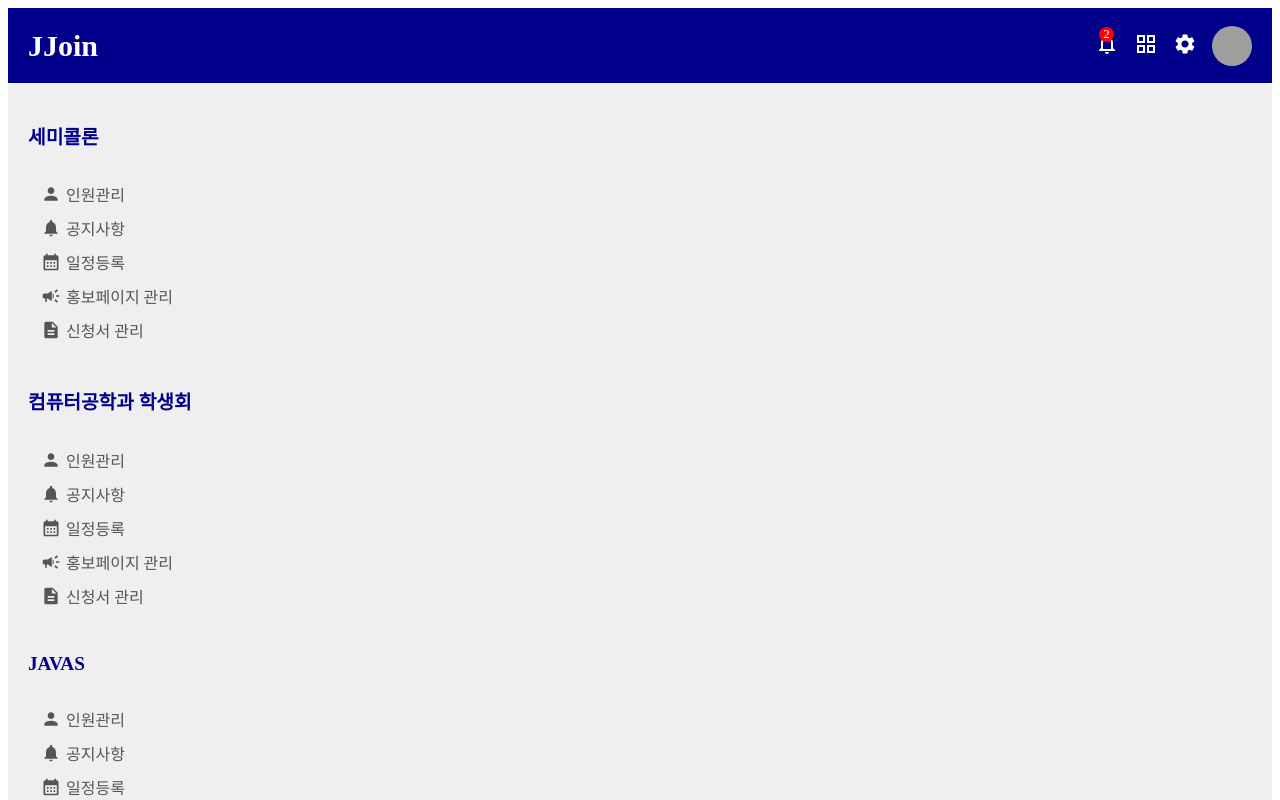
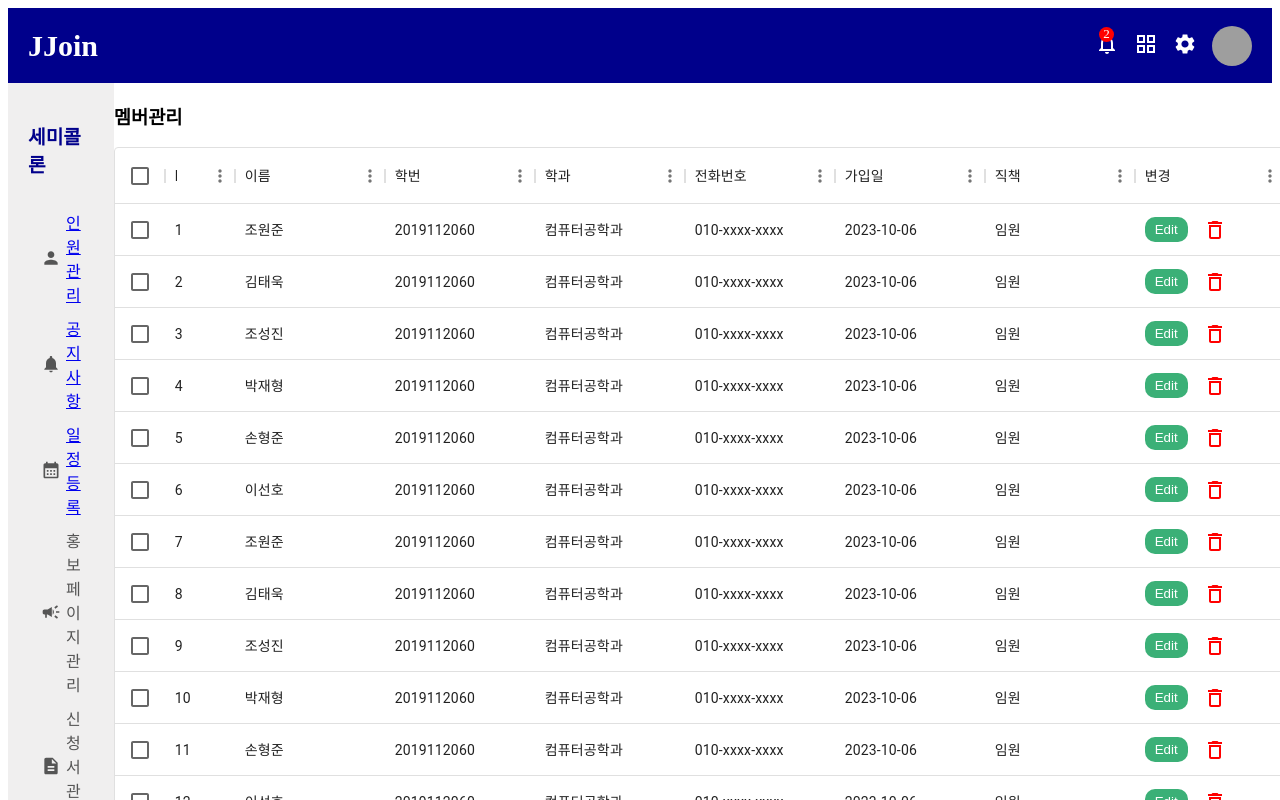
Before and after one commit to In-lyeog-sa-mu-so/jjoin-web, a React (Create React App) app: page /users in a window 1280 px wide. Shown: the top 800 px of the page. Built offline with nearby package versions, Linux system fonts and the light colour scheme; grey boxes are pictures that could not be loaded.

Commit message:
feat: 공지사항, 캘린더, 인원관리 추가

```diff
--- a/package.json
+++ b/package.json
@@ -7,11 +7,14 @@
     "@emotion/styled": "^11.11.0",
     "@mui/icons-material": "^5.14.16",
     "@mui/material": "^5.14.16",
+    "@mui/x-data-grid": "^6.18.0",
     "@testing-library/jest-dom": "^5.14.1",
     "@testing-library/react": "^13.0.0",
     "@testing-library/user-event": "^13.2.1",
     "axios": "^1.6.0",
+    "moment": "^2.29.4",
     "react": "^18.2.0",
+    "react-calendar": "^4.6.1",
     "react-dom": "^18.2.0",
     "react-router-dom": "^6.18.0",
     "react-scripts": "5.0.1",
--- a/src/App.js
+++ b/src/App.js
@@ -2,6 +2,13 @@ import React from "react";
 import './App.css';
 import Sidebar from "./components/sidebar/Sidebar";
 import Topbar from "./components/topbar/Topbar"
+import NoticeListPage from "./pages/Notice/NoticeList/NoticeListPage"
+import NoticeReadPage from "./pages/Notice/NoticeReadPage";
+import NoticeWritePage from "./pages/Notice/NoticeWritePage";
+import NoticeUpdatePage from "./pages/Notice/NoticeUpdatePage";
+import Home from './pages/home/Home';
+import UserList from "./pages/userList/UserList";
+import ReactCalendar from "./pages/calendar/Calendar";
 import { BrowserRouter as Router, Routes, Route } from 'react-router-dom';
 
 function App() {
@@ -11,9 +18,13 @@ function App() {
       <div className="container">
         <Sidebar />
         <Routes>
-          {/* <Route exact path="/" element={<Home />} /> */}
-          {/* <Route path="/users" element={<UserList/>} />
-          <Route path="/calendar" element={<ReactCalendar/>} /> */}
+          <Route path="/notice" element={<NoticeListPage />} />
+          <Route path="/notice/:id" element={<NoticeReadPage/>} />
+          <Route path="/write" element={<NoticeWritePage/>} />
+          <Route path="/update/:id" element={<NoticeUpdatePage/>}/>
+          <Route exact path="/" element={<Home />} />
+          <Route path="/users" element={<UserList/>} />
+          <Route path="/calendar" element={<ReactCalendar/>} />
         </Routes>
       </div>
     </Router>
--- a/src/components/sidebar/Sidebar.jsx
+++ b/src/components/sidebar/Sidebar.jsx
@@ -5,6 +5,7 @@ import NotificationsIcon from "@mui/icons-material/Notifications";
 import CalendarMonthIcon from "@mui/icons-material/CalendarMonth";
 import CampaignIcon from "@mui/icons-material/Campaign";
 import DescriptionIcon from "@mui/icons-material/Description";
+import { Link } from "react-router-dom";
 
 export default function Sidebar() {
 const clubs = [
@@ -28,15 +29,15 @@ const clubs = [
             <ul className="sidebarList">
                 <li className="sidebarListItem">
                     <PersonIcon className="sidebarIcon" />
-                    인원관리
+                    <Link to="/users">인원관리</Link>
                 </li>
                 <li className="sidebarListItem">
                     <NotificationsIcon className="sidebarIcon" />
-                    공지사항
+                    <Link to="/notice">공지사항</Link>
                 </li>
                 <li className="sidebarListItem">
                     <CalendarMonthIcon className="sidebarIcon" />
-                    일정등록
+                    <Link to="/calendar">일정등록</Link>
                 </li>
                 <li className="sidebarListItem">
                     <CampaignIcon className="sidebarIcon" />
--- /dev/null
+++ b/src/pages/calendar/Calendar.jsx
@@ -0,0 +1,29 @@
+import React, { useState } from "react";
+import Calendar from "react-calendar";
+import moment from "moment";
+import 'react-calendar/dist/Calendar.css';
+
+function ReactCalendar() {
+    const [value, onChange] = useState(new Date());
+
+    return (
+        <div>
+            <Calendar
+                locale="ko"
+                onChange={onChange}
+                value={value}
+                next2Label={null}
+                prev2Label={null}
+                selectRange={true}
+                showNeighboringMonth={false}
+                formatDay={(locale, date) => moment(date).format("DD")}
+                // tileContent={addContent}
+                // onActiveStartDateChange={({ activeStartDate }) =>
+                //     getActiveMonth(activeStartDate)
+                // }
+            />
+        </div>
+    );
+}
+
+export default ReactCalendar;
--- /dev/null
+++ b/src/pages/home/Home.jsx
@@ -0,0 +1,6 @@
+import React from "react";
+import './home.css'
+
+export default function Home() {
+    return <div className="home">home</div>
+}
--- /dev/null
+++ b/src/pages/userList/UserList.jsx
@@ -0,0 +1,46 @@
+import React from "react";
+import './userList.css';
+
+import { DataGrid } from '@mui/x-data-grid';
+import { userRows } from '../../dummyData';
+import { DeleteOutline } from '@mui/icons-material';
+
+const columns = [
+    { field: 'id', headerName: 'ID', width: 70, },
+    { field: 'name', headerName: '이름', width: 150, },
+    { field: 'student_id', headerName: '학번', width: 150, },
+    { field: 'department', headerName: '학과', width: 150, },
+    { field: 'phone', headerName: '전화번호', width: 150, },
+    { field: 'join_date', headerName: '가입일', width: 150, },
+    { field: 'user_type', headerName: '직책', width: 150, },
+    {
+        field: 'modification',
+        headerName: '변경',
+        width: 150,
+        renderCell: (params) => {
+            return (
+                <>
+                    <button className="userListEdit">Edit</button>
+                    <DeleteOutline className="userListDelete" />
+                </>
+            );
+        },
+    },
+]
+
+export default function UserList() {
+    return (
+        <div className="userList">
+            <h3>멤버관리</h3>
+            <DataGrid
+                rows={userRows}
+                disableRowSelectionOnClick
+                columns={columns}
+                pageSizeOptions={5}
+                rowsPerPageOptions={[5]}
+                checkboxSelection
+                autoPageSize
+            />
+        </div>
+    );
+}
--- /dev/null
+++ b/src/pages/userList/userList.css
@@ -0,0 +1,18 @@
+.userList {
+    flex: 4;
+}
+
+.userListEdit {
+    border: none;
+    border-radius: 10px;
+    padding: 5px 10px;
+    background-color: #3bb077;
+    color: white;
+    cursor: pointer;
+    margin-right: 15px;
+}
+
+.userListDelete {
+    color: red;
+    cursor: pointer;
+}
```
Also changed, not shown: src/pages/calendar/Plan.jsx (added, +15 -0 lines), src/dummyData.js (renamed from public/data/dummyData.js), src/pages/home/home.css (added), 1 other file (tests, documents, lock files or other folders).
